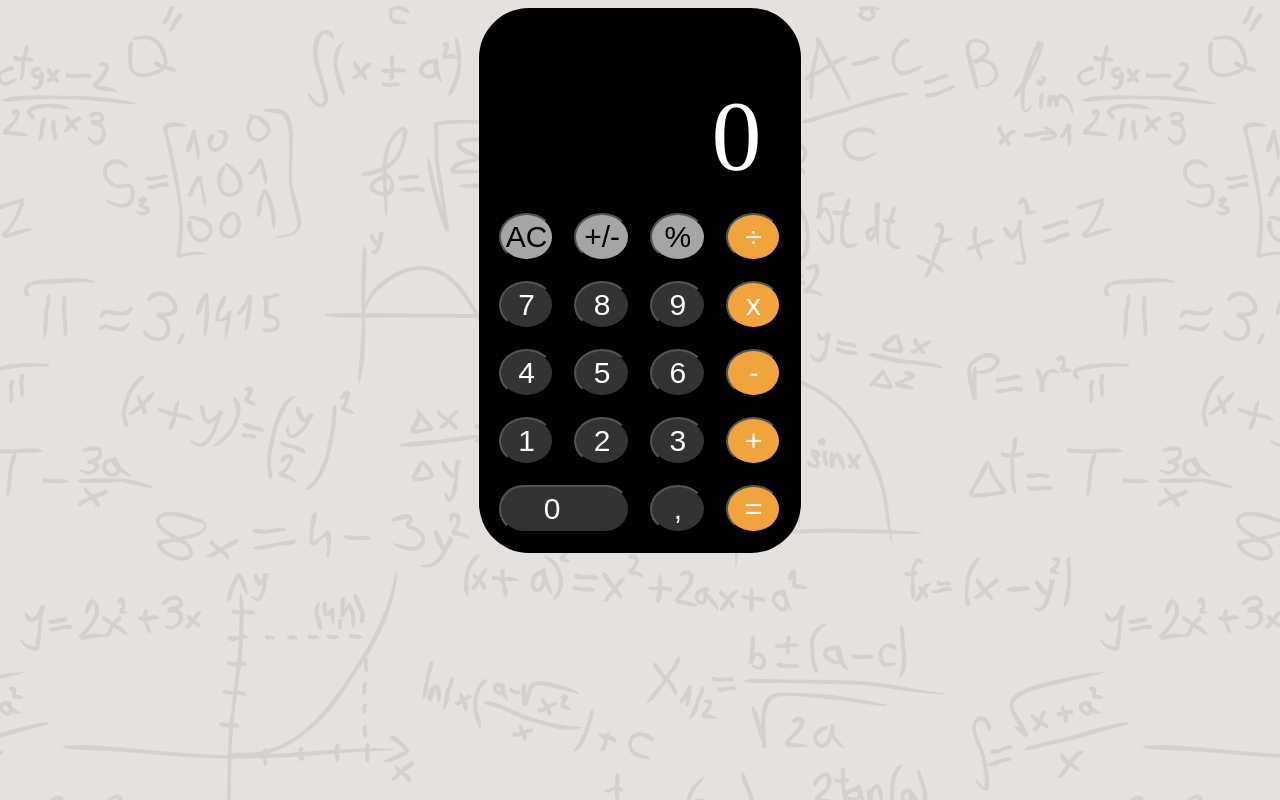
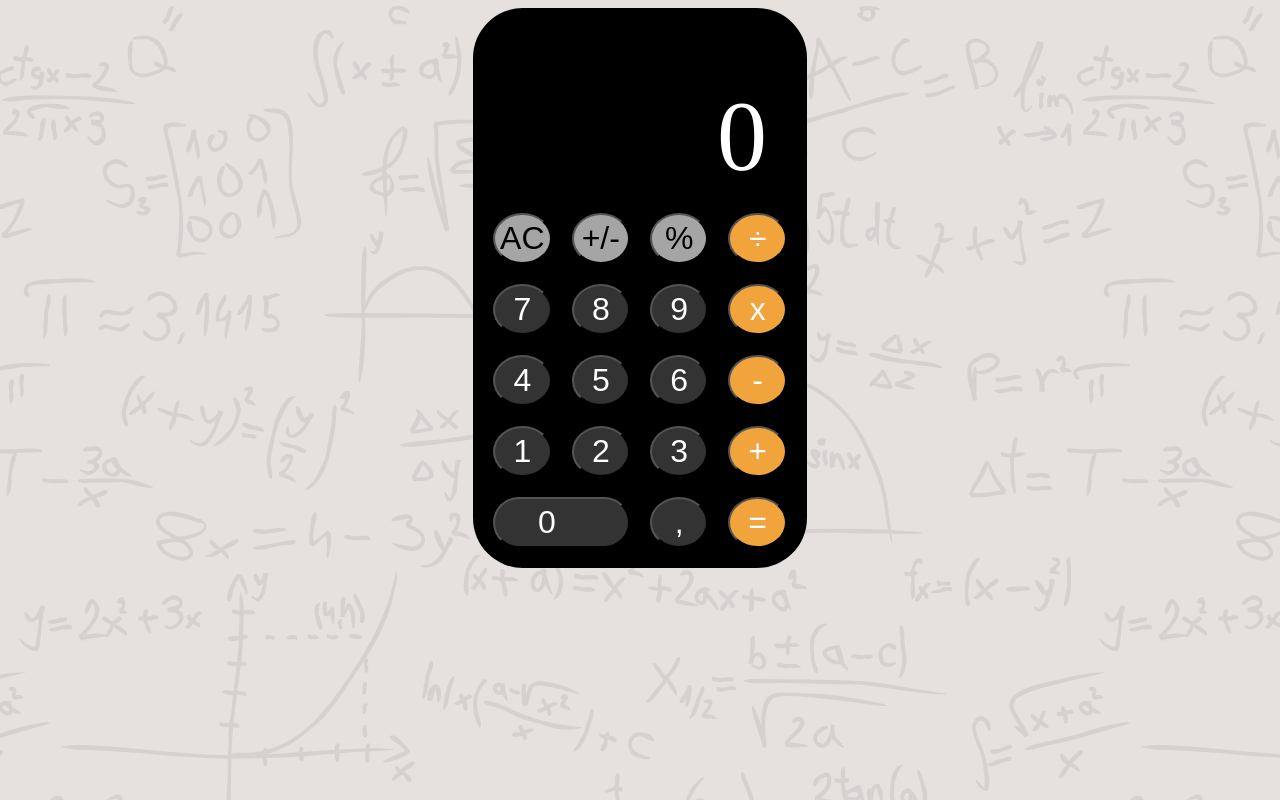
Before and after one commit to Lrpoblet/calculator.v1, a React (Create React App) app: page / in a window 1280 px wide. Built offline with nearby package versions, Linux system fonts and the light colour scheme.

Commit message:
increase button size

```diff
--- a/src/styles/Button.css
+++ b/src/styles/Button.css
@@ -5,7 +5,7 @@
   border-radius: 50%;
   cursor: pointer;
   display: flex;
-  font-size: 30px;
+  font-size: 2em;
   justify-content: center;
   transition: filter 0.1s ease-in;
   padding: 5px;
```
